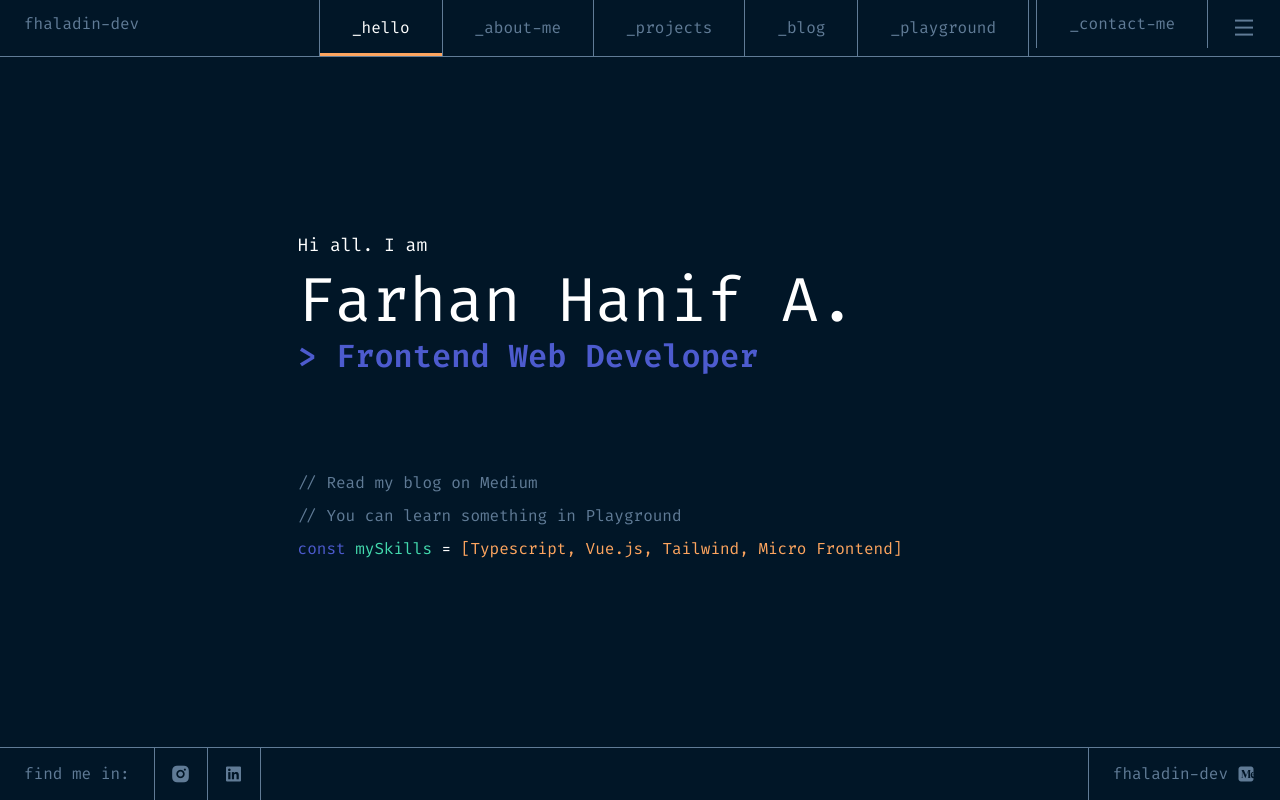
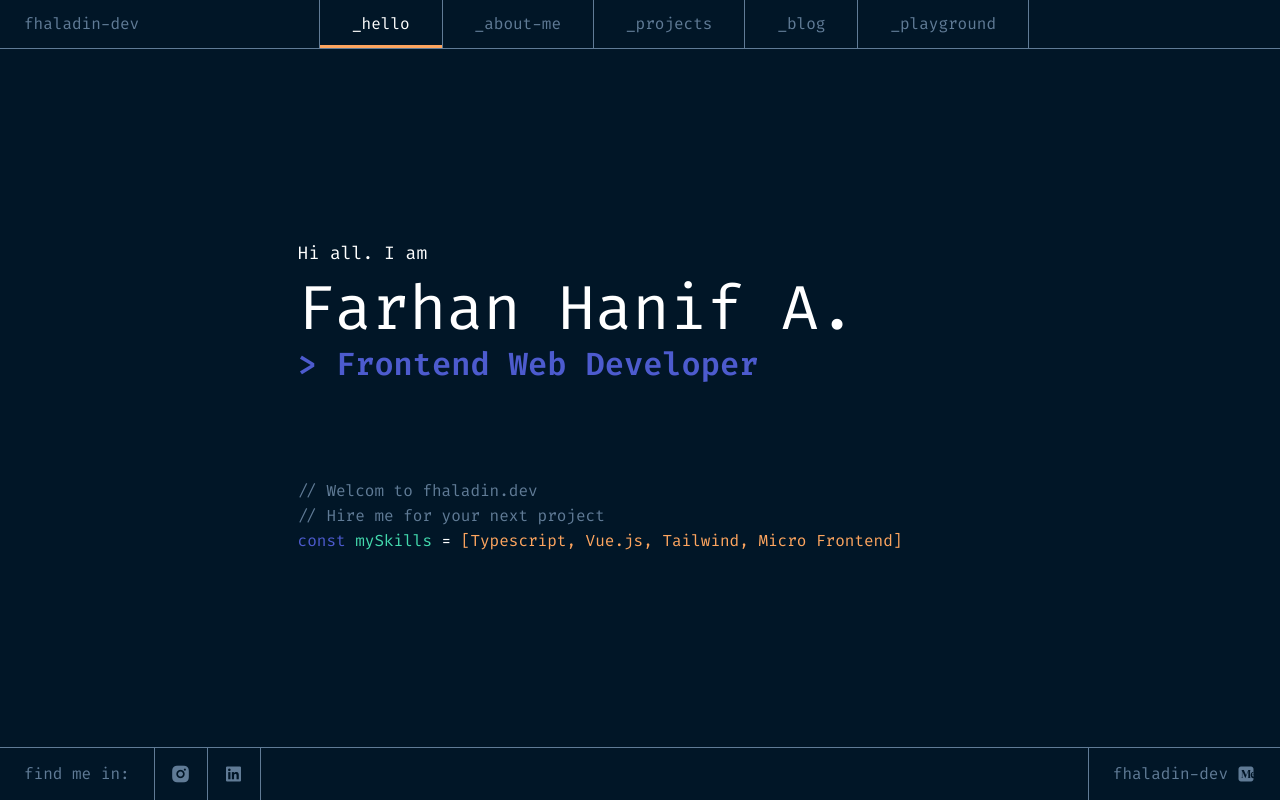
Before and after one commit to fhaladin/fhaladin.dev, a Vue app: page / in a window 1280 px wide. Built offline with nearby package versions, Linux system fonts and the light colour scheme; no server answers.

Commit message:
refactor navbar styles for mobile responsiveness, remove contact link, and update hero section text

```diff
--- a/src/assets/style/components/layout/navbar.css
+++ b/src/assets/style/components/layout/navbar.css
@@ -12,7 +12,9 @@
 
 .navbar__mobile {
   @apply px-6
-    py-4;
+    py-4
+    cursor-pointer
+    lg:hidden;
 }
 
 .navbar__menu {
@@ -33,6 +35,8 @@
     lg:border-r
     border-steel-blue
     flex-shrink-0
+    flex
+    items-center
     px-6
     py-4;
 }
--- a/src/components/layout/navbar/LNavbar.vue
+++ b/src/components/layout/navbar/LNavbar.vue
@@ -17,9 +17,9 @@
           </LNavbarMenu>
         </div>
 
-        <div class="navbar__contact-me">
-          <LNavbarMenu class="border-l" to="/contact-me">_contact-me</LNavbarMenu>
-        </div>
+        <!-- <div class="navbar__contact-me">
+          <LNavbarMenu class="border-l h-full" to="/contact-me">_contact-me</LNavbarMenu>
+        </div> -->
       </div>
 
       <div class="navbar__mobile">
--- a/src/components/views/hello/SectionHero.vue
+++ b/src/components/views/hello/SectionHero.vue
@@ -6,10 +6,8 @@
       <UiTypingText :text="titles" />
     </h2>
 
-    <p class="text-steel-blue mb-3" style="line-height: normal">// Read my blog on Medium</p>
-    <p class="text-steel-blue mb-3" style="line-height: normal">
-      // You can learn something in Playground
-    </p>
+    <p class="text-steel-blue mb-1" style="line-height: normal">// Welcom to fhaladin.dev</p>
+    <p class="text-steel-blue mb-1" style="line-height: normal">// Hire me for your next project</p>
     <p class="text-steel-blue" style="line-height: normal">
       <span class="text-periwinkle-blue">const </span>
       <span class="text-mint-green">mySkills </span>
```
